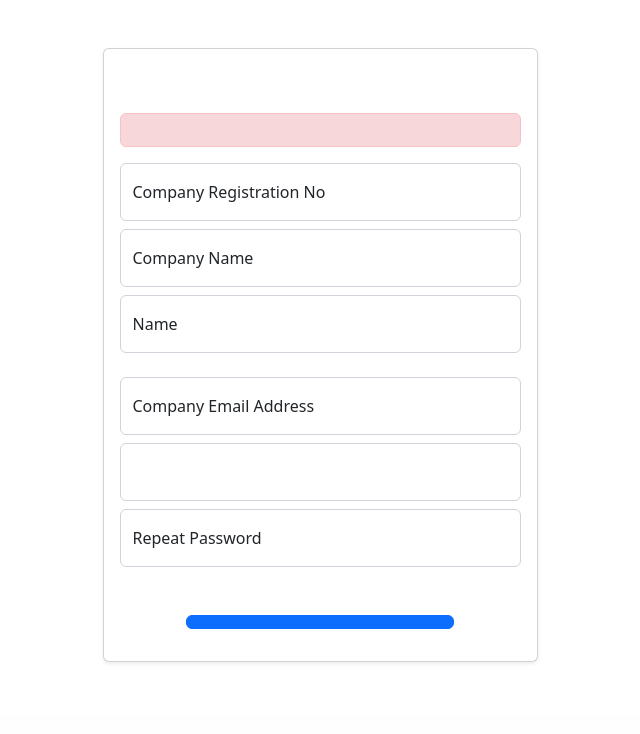
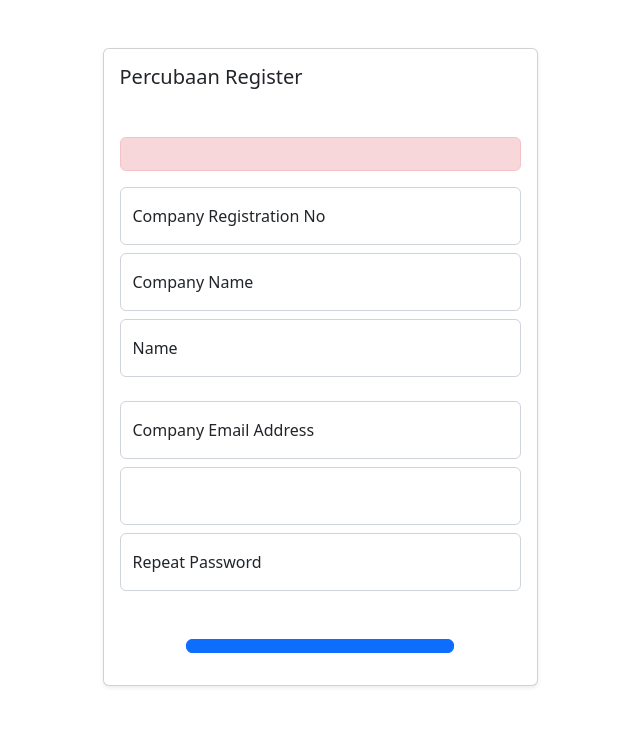
Before and after one commit to izzathabib/mytoxhope, a CodeIgniter 4 app: the page made by app/Views/Shield/register.php in a window 1280 px wide. Shown: the part 85-819 px from the top of the page, without its empty margins (320-960 px from the left). Before the commit the page ends 748 px from the top, so only its background shows below. Run offline with PHP 8.4 and a stand-in for CodeIgniter, Linux system fonts and the light colour scheme; the template is opened without the code that fills it, so the values that code supplies are empty; some libraries are stand-ins or nearby versions.

Commit message:
Percubaan branch

```diff
--- a/app/Views/Shield/register.php
+++ b/app/Views/Shield/register.php
@@ -1,13 +1,11 @@
 <?= $this->extend('layouts/app.php'); ?>
-
-<?= $this->section('title') ?><?= lang('Auth.register') ?> <?= $this->endSection() ?>
 
 <?= $this->section('content') ?>
 
     <div class="container d-flex justify-content-center p-5">
         <div class="card col-12 col-md-5 shadow-sm">
             <div class="card-body">
-                <h5 class="card-title mb-5"><?= lang('Auth.register') ?></h5>
+                <h5 class="card-title mb-5">Percubaan Register</h5>
 
                 <?php if (session('error') !== null) : ?>
                     <div class="alert alert-danger" role="alert"><?= session('error') ?></div>
```
